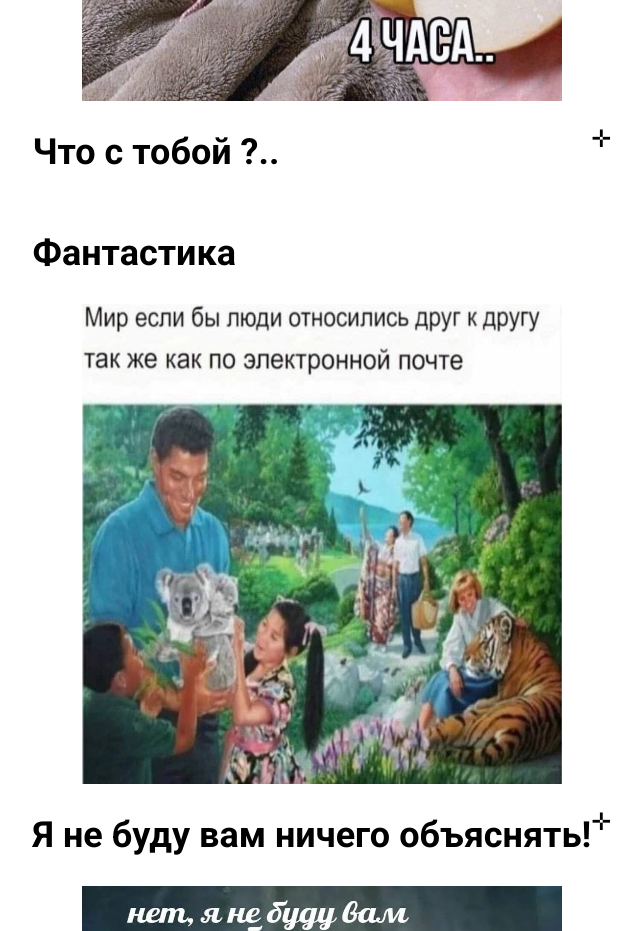
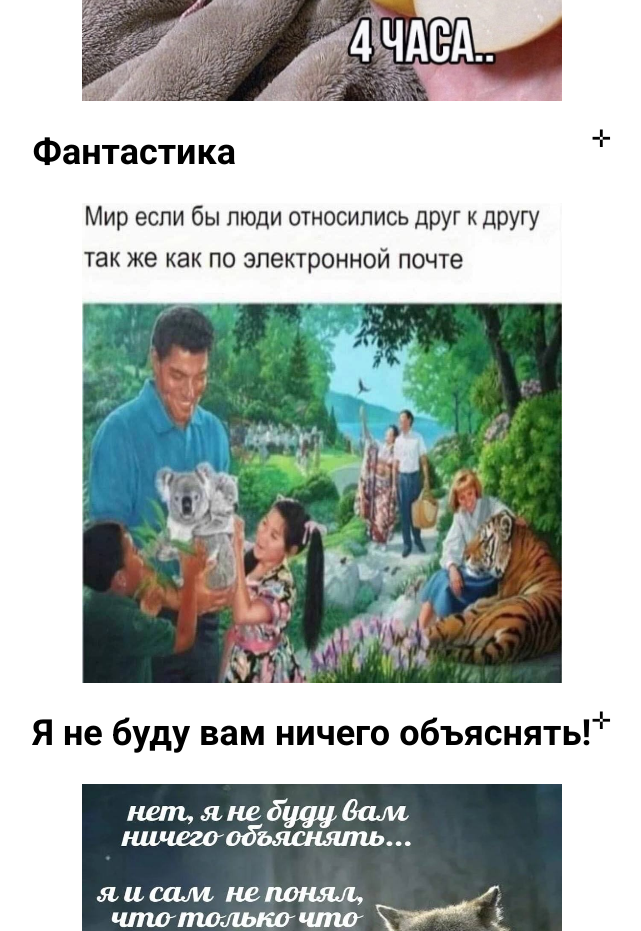
Before and after one commit to LonelyBush/cssBayan, a plain HTML site: page cssBayan/index.html in a window 1280 px wide. Shown: the part 1220-2151 px from the top of the page, without its empty margins (318-959 px from the left). Drawn offline with Linux system fonts and the light colour scheme; a web font is replaced by a local one.

Commit message:
fix: deleted extra <h2> tag in main layout (Sat, Mar 11, 2023 12:54:46 AM)

```diff
--- a/cssBayan/index.html
+++ b/cssBayan/index.html
@@ -37,10 +37,9 @@
         </label>
         <label for="bayan3" class = "container">
             <div class = "title_for_bayan">
-                <h2>Что с тобой ?..</h2>
+                <h2>Фантастика</h2>
                 <p>&#10011</p>
             </div>
-            <h2>Фантастика</h2>
             <img alt ="bayan_pic_3" class ="meme-img" src ="./assets_pic/bayan_pic_3.jpg">
         </label>
         <label for="bayan4" class = "container">
```
